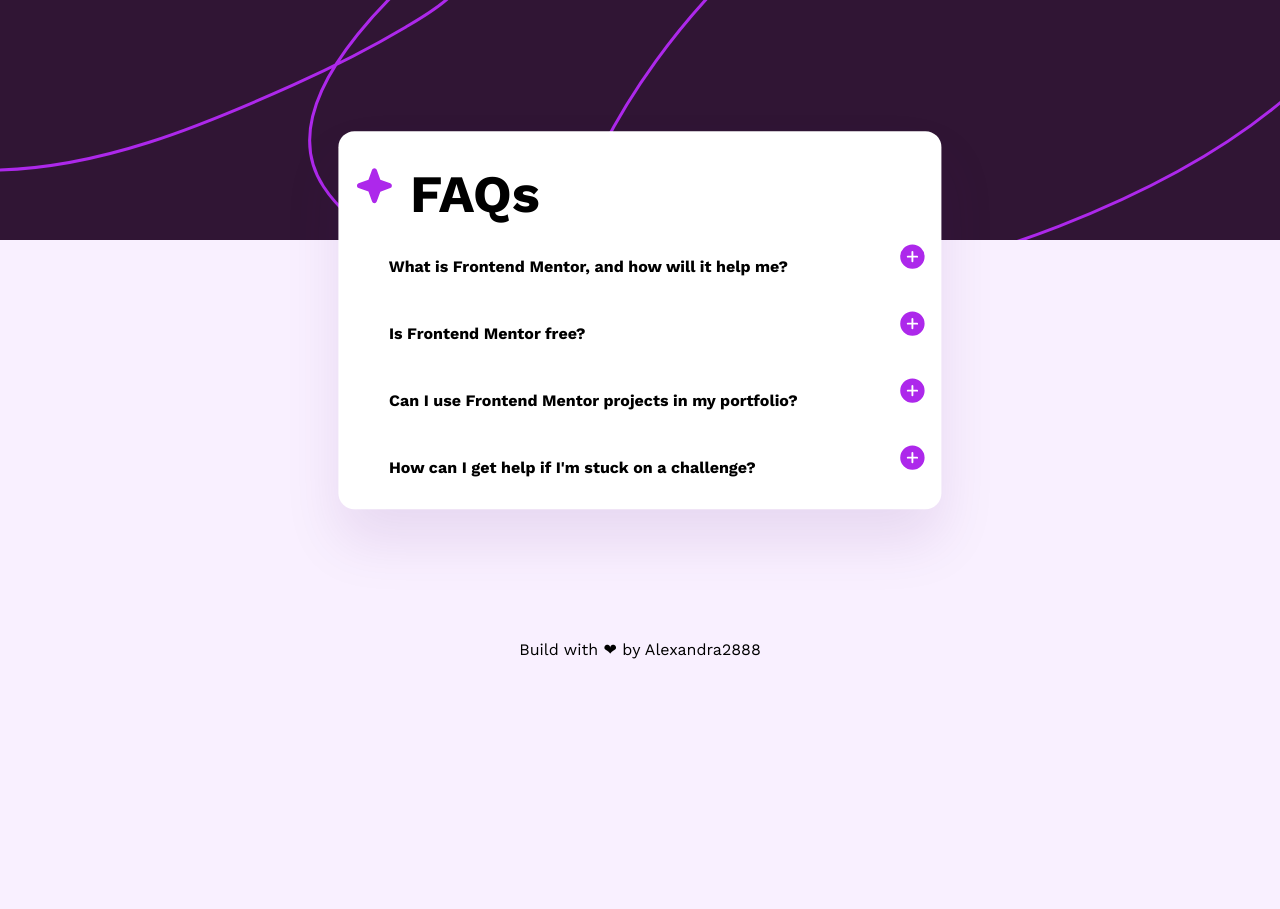
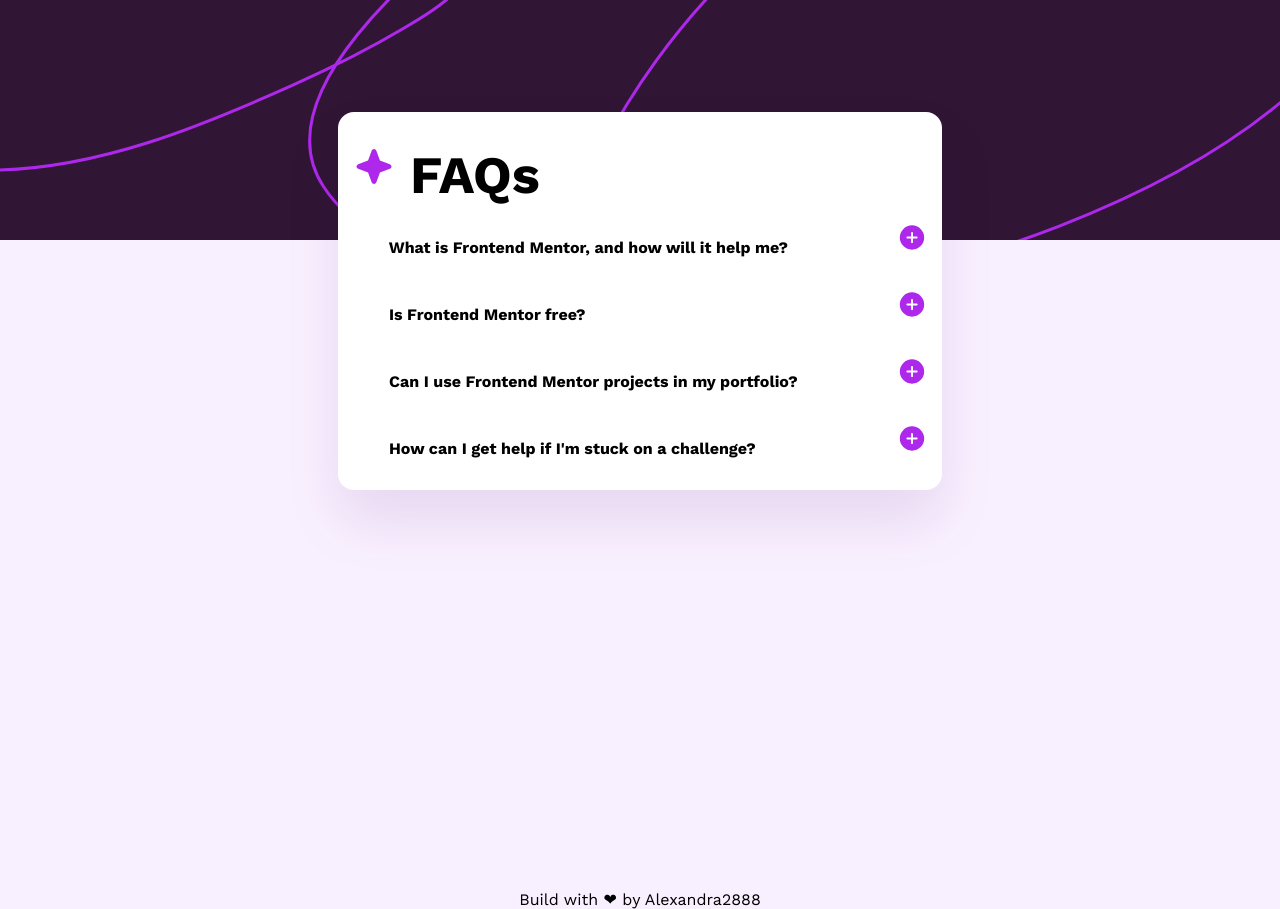
Before and after one commit to Alexandra2888/FEM-challenges-Newbie, a plain HTML site: page Newbie/FAQ-accordion/index.html in a window 1280 px wide. Before the commit the page ends 800 px from the top, so only its background shows below. Drawn offline with nearby package versions, Linux system fonts and the light colour scheme.

Commit message:
fix container position

```diff
--- a/Newbie/FAQ-accordion/css/style.css
+++ b/Newbie/FAQ-accordion/css/style.css
@@ -20,6 +20,13 @@
     font-family: var(--ff-work-sans);
 }
 
+
+.main__content {
+    display: flex;
+    justify-content: center;
+    align-items: center;
+}
+
 .main__content-header {
     background-image: url("../assets/images/background-pattern-mobile.svg");
     width: 100%;
@@ -30,11 +37,8 @@
     display: flex;
     flex-direction: column;
     background-color: var(--clr-white);
-    position: absolute;
     width: 25rem;
-    top: 40%;
-    left: 50%;
-    transform: translate(-50%, -50%);
+    margin-top: -8rem;
     padding-bottom: 1.0063rem;
     border-radius: 1rem;
     box-shadow: 0rem 2rem 3.5rem 0rem rgba(80, 0, 118, 0.1);
--- a/Newbie/FAQ-accordion/index.html
+++ b/Newbie/FAQ-accordion/index.html
@@ -15,8 +15,8 @@
     <title>FAQ accordion</title>
   </head>
   <body>
+    <header class="main__content-header"></header>
     <main class="main__content" role="main">
-<section class="main__content-header"></section>
 <section class="main__content-box">
   <div class="main__content-box--title">
     <img src="./assets/images/icon-star.svg" alt="" class="main__content-box--img">
```
